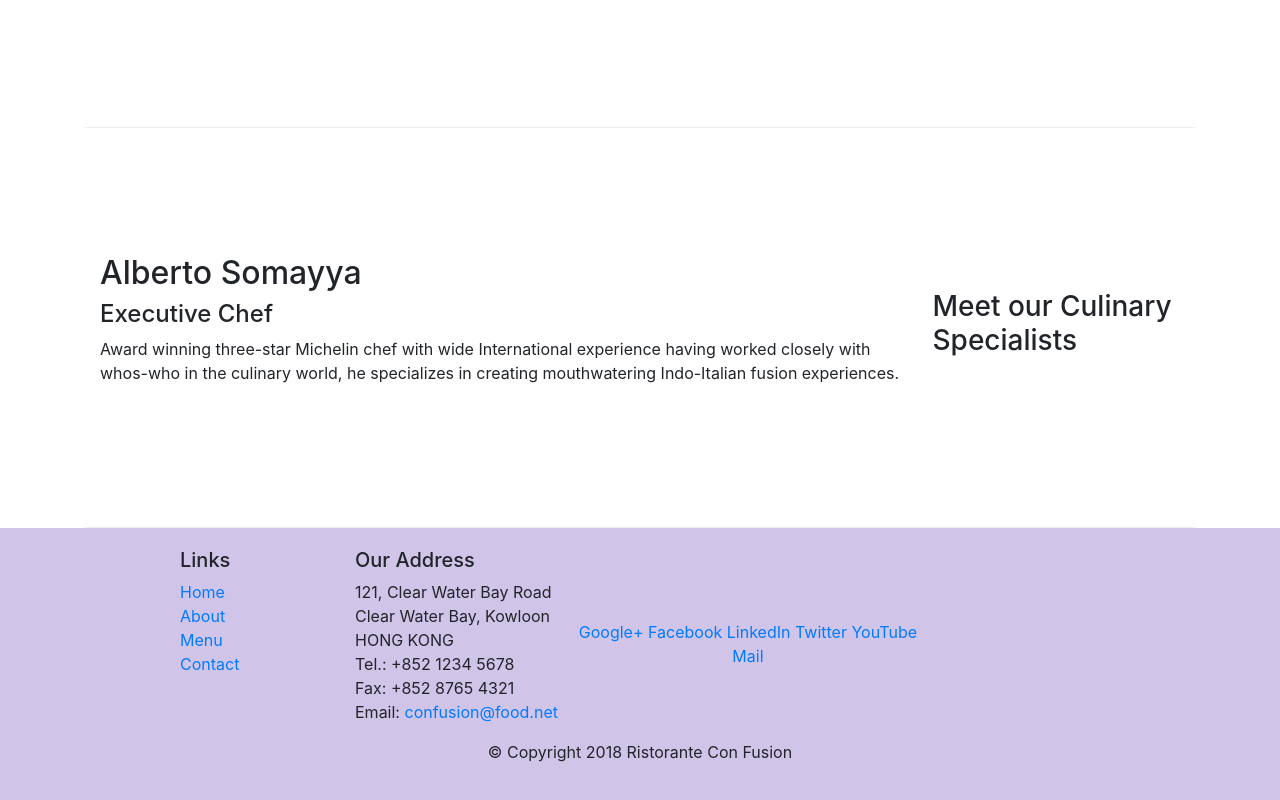
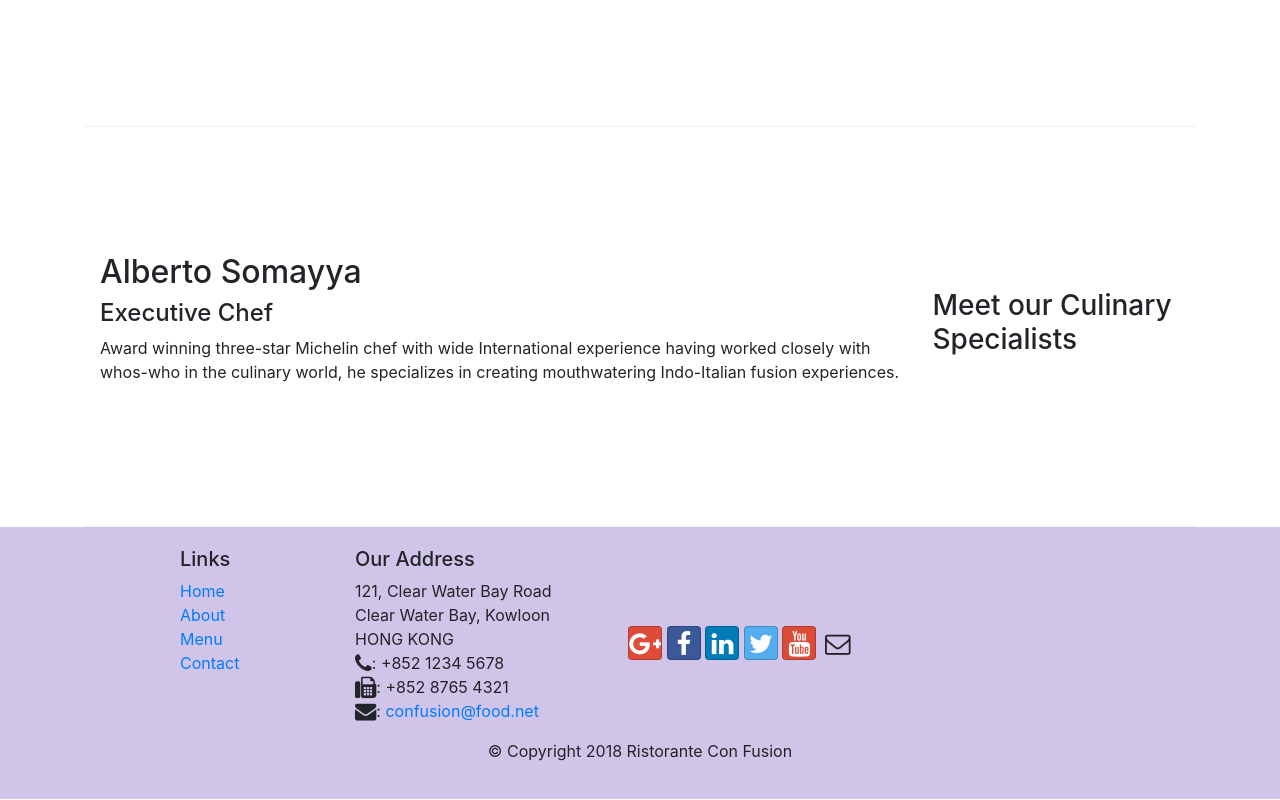
Before and after one commit to amt022/confusion, a website: page index.html in a window 1280 px wide. Shown: the part 1007-1807 px from the top of the page. Drawn offline with nearby package versions, Linux system fonts and the light colour scheme.

Commit message:
Icon Fonts

```diff
--- a/index.html
+++ b/index.html
@@ -9,6 +9,8 @@
 
     <!-- Bootstrap CSS -->
     <link rel="stylesheet" href="node_modules/bootstrap/dist/css/bootstrap.min.css">
+    <link rel="stylesheet" href="node_modules/font-awesome/css/font-awesome.min.css">
+    <link rel="stylesheet" href="node_modules/bootstrap-social/bootstrap-social.css">
     <link rel="stylesheet" href="CSS/style.css">
     <title>Ristorante Con Fusion</title>
 </head>
@@ -22,10 +24,10 @@
             <a class="navbar-brand mr-auto" href="#">Ristorante con Fusion</a>
             <div class="collapse navbar-collapse"id="Navbar">
                 <ul class="navbar-nav mr-auto">
-                    <li class="nav-item active"><a class="nav-link" href="#">Home</a></li>
-                    <li class="nav-item"><a class="nav-link" href="./aboutus.html">About</a></li>
-                    <li class="nav-item"><a class="nav-link" href="#">Menu</a></li>
-                    <li class="nav-item"><a class="nav-link" href="#">Contact</a></li>
+                    <li class="nav-item active"><a class="nav-link" href="#"><span class="fa fa-home fa-lg"></span> Home</a></li>
+                    <li class="nav-item"><a class="nav-link" href="./aboutus.html"><span class="fa fa-info fa-lg"></span> About</a></li>
+                    <li class="nav-item"><a class="nav-link" href="#"><span class="fa fa-list fa-lg"></span> Menu</a></li>
+                    <li class="nav-item"><a class="nav-link" href="#"><span class="fa fa-address-card fa-lg"></span> Contact</a></li>
                 </ul>
             </div>
         </div>
@@ -96,19 +98,19 @@
 		              121, Clear Water Bay Road<br>
 		              Clear Water Bay, Kowloon<br>
 		              HONG KONG<br>
-		              Tel.: +852 1234 5678<br>
-		              Fax: +852 8765 4321<br>
-		              Email: <a href="mailto:confusion@food.net">confusion@food.net</a>
+		              <i class="fa fa-phone fa-lg"></i>: +852 1234 5678<br>
+		              <i class="fa fa-fax fa-lg"></i>: +852 8765 4321<br>
+		              <i class="fa fa-envelope fa-lg"></i>: <a href="mailto:confusion@food.net">confusion@food.net</a>
 		           </address>
                 </div>
                 <div class="col-12 col-sm-4 align-self-center">
                     <div class="text-center">
-                        <a href="http://google.com/+">Google+</a>
-                        <a href="http://www.facebook.com/profile.php?id=">Facebook</a>
-                        <a href="http://www.linkedin.com/in/">LinkedIn</a>
-                        <a href="http://twitter.com/">Twitter</a>
-                        <a href="http://youtube.com/">YouTube</a>
-                        <a href="mailto:">Mail</a>
+                        <a class="btn btn-social-icon btn-google" href="http://google.com/+"><i class="fa fa-google-plus fa-lg"></i></a>
+                        <a class="btn btn-social-icon btn-facebook" href="http://www.facebook.com/profile.php?id="><i class="fa fa-facebook fa-lg"></i></a>
+                        <a class="btn btn-social-icon btn-linkedin"href="http://www.linkedin.com/in/"><i class="fa fa-linkedin fa-lg"></i></a>
+                        <a class="btn btn-social-icon btn-twitter" href="http://twitter.com/"><i class="fa fa-twitter fa-lg"></i></a>
+                        <a class="btn btn-social-icon btn-google" href="http://youtube.com/"><i class="fa fa-youtube fa-lg"></i></a>
+                        <a class="btn btn-social-icon " href="mailto:"><i class="fa fa-envelope-o fa-lg"></i></a>
                     </div>
                 </div>
            </div>
--- a/package.json
+++ b/package.json
@@ -14,8 +14,10 @@
     "lite-server": "^2.3.0"
   },
   "dependencies": {
-    "bootstrap": "^4.0.0",
-    "jquery": "^3.3.1",
+    "bootstrap": "^4.5.0",
+    "bootstrap-social": "^5.1.1",
+    "font-awesome": "^4.7.0",
+    "jquery": "^3.5.1",
     "popper.js": "^1.12.9"
   }
 }
```
Also changed, not shown: aboutus.html (+15 -13 lines), 1 other file.
